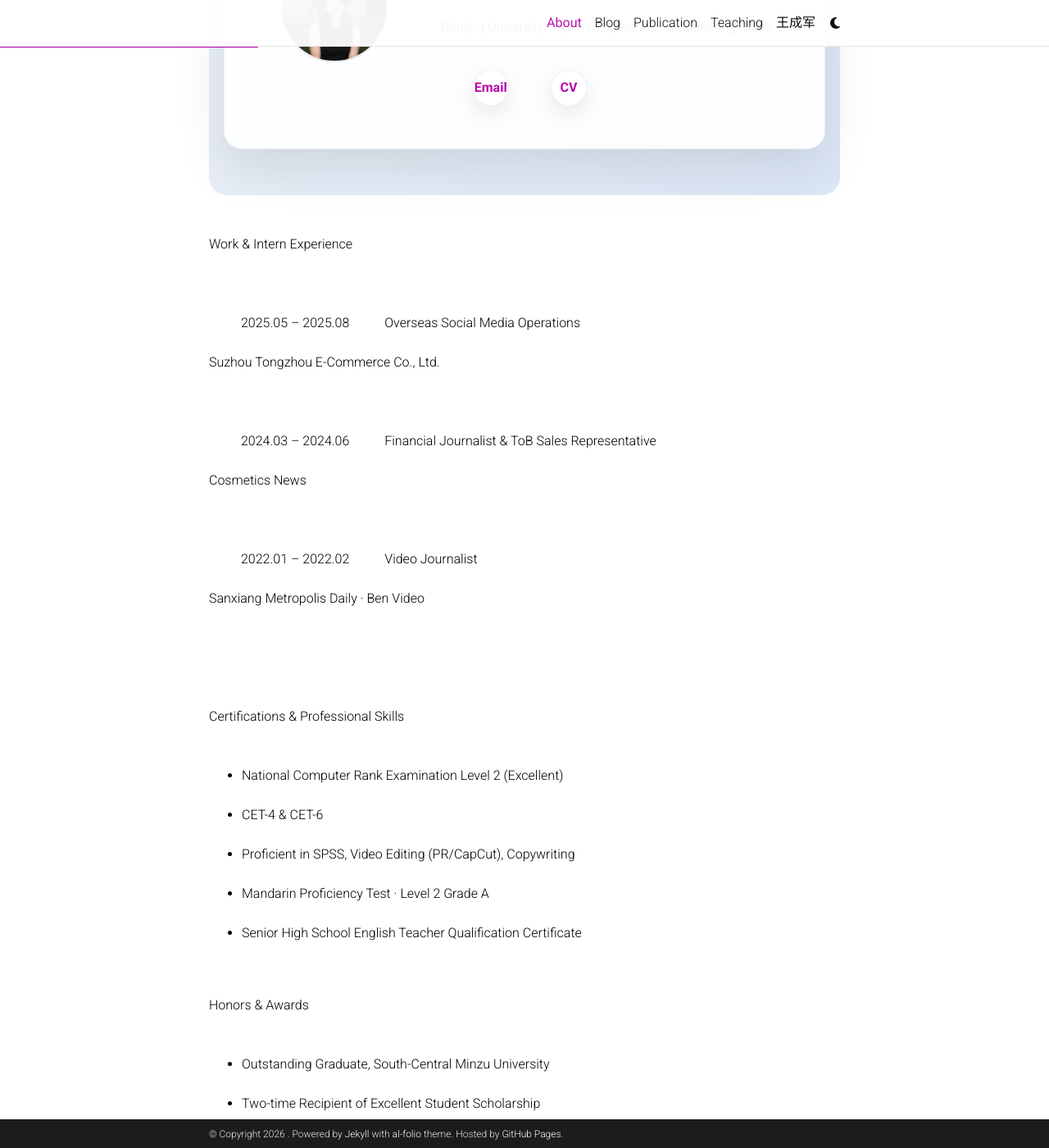
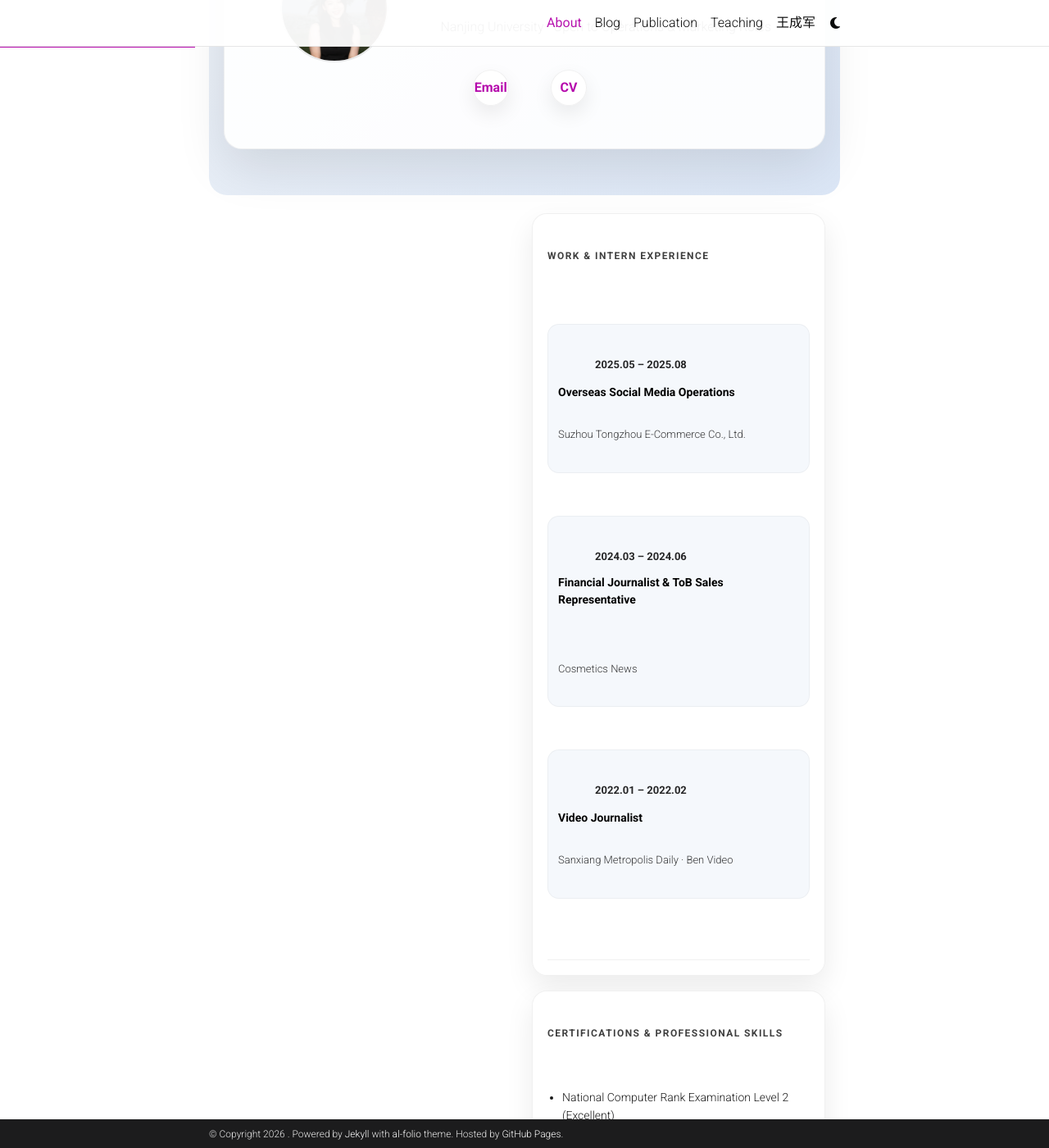
Before and after one commit to Averyagain88/Averyagain88.github.io, a Jekyll site: the page built from _pages/about.md, in a window 1280 px wide and 1400 px high, scrolled down 356 px. Shown: the whole window at 82% size. Built offline with Jekyll 4.4.1, drawn with Linux system fonts in a browser that asks for light colours; comment, search, counter and statistics services are not loaded; a style sheet for code colours, icons or effects is not loaded.

Commit message:
Update _custom.scss

```diff
--- a/_sass/_custom.scss
+++ b/_sass/_custom.scss
@@ -70,3 +70,93 @@
 @media (max-width: 720px){
   .hero-card{ flex-direction: column; text-align: center; }
 }
+
+.home-grid{
+  max-width: 1100px;
+  margin: 22px auto 0;
+  display: grid !important;
+  grid-template-columns: 1fr 1fr !important;
+  gap: 18px;
+  padding: 0 18px 12px;
+}
+.home-card{
+  background: rgba(255,255,255,.92);
+  border: 1px solid rgba(0,0,0,.06);
+  border-radius: 18px;
+  padding: 18px 18px;
+  box-shadow: 0 14px 34px rgba(0,0,0,.08);
+}
+
+.home-card .home-title{
+  text-transform: uppercase;
+  letter-spacing: .12em;
+  font-weight: 900;
+  font-size: 12px;
+  margin: 0 0 12px 0;
+  opacity: .75;
+}
+
+.home-title-gap{
+  margin-top: 16px;
+}
+
+.exp-list{
+  display: flex;
+  flex-direction: column;
+  gap: 14px;
+}
+
+.exp-item{
+  padding: 12px 12px;
+  border-radius: 14px;
+  background: rgba(240,244,250,.65);
+  border: 1px solid rgba(0,0,0,.04);
+}
+
+.exp-line{
+  display: flex;
+  flex-wrap: wrap;
+  gap: 10px;
+  align-items: baseline;
+}
+
+.exp-date{
+  font-weight: 800;
+  font-size: 13px;
+  opacity: .85;
+}
+
+.exp-role{
+  font-weight: 800;
+  font-size: 14px;
+}
+
+.exp-org{
+  margin-top: 6px;
+  font-size: 13px;
+  opacity: .78;
+}
+
+.home-bullets{
+  margin: 0;
+  padding-left: 18px;
+  font-size: 14px;
+  line-height: 1.6;
+  opacity: .9;
+}
+
+@media (max-width: 860px){
+  .home-grid{ grid-template-columns: 1fr; }
+}
+
+.home-card{
+  position: relative;
+}
+
+.home-card::after{
+  content: "";
+  display: block;
+  height: 1px;
+  background: rgba(0,0,0,.06);
+  margin-top: 12px;
+}
```
